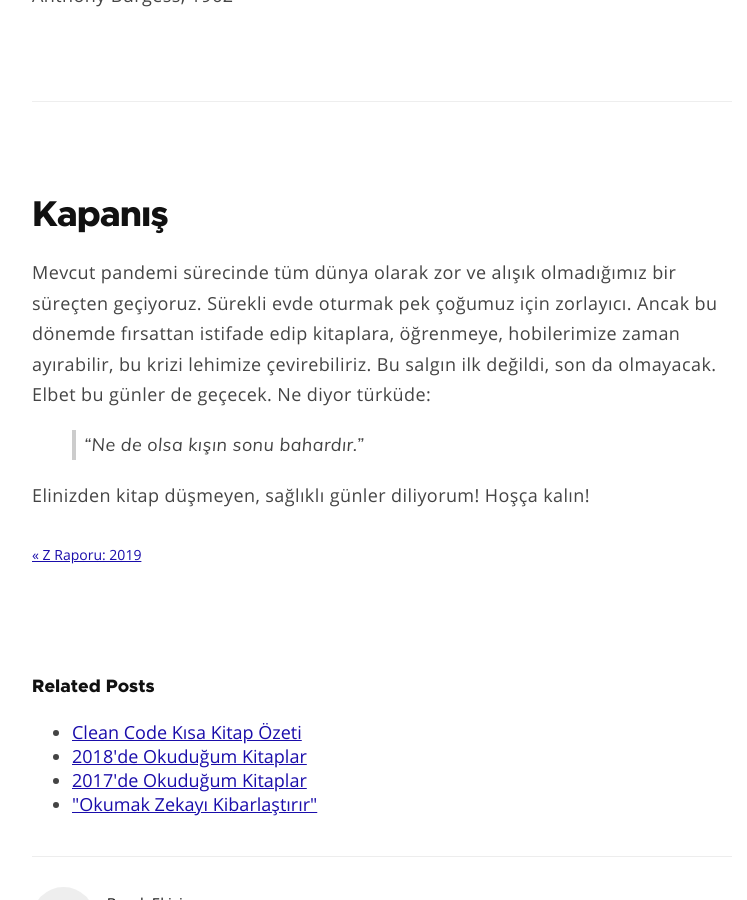
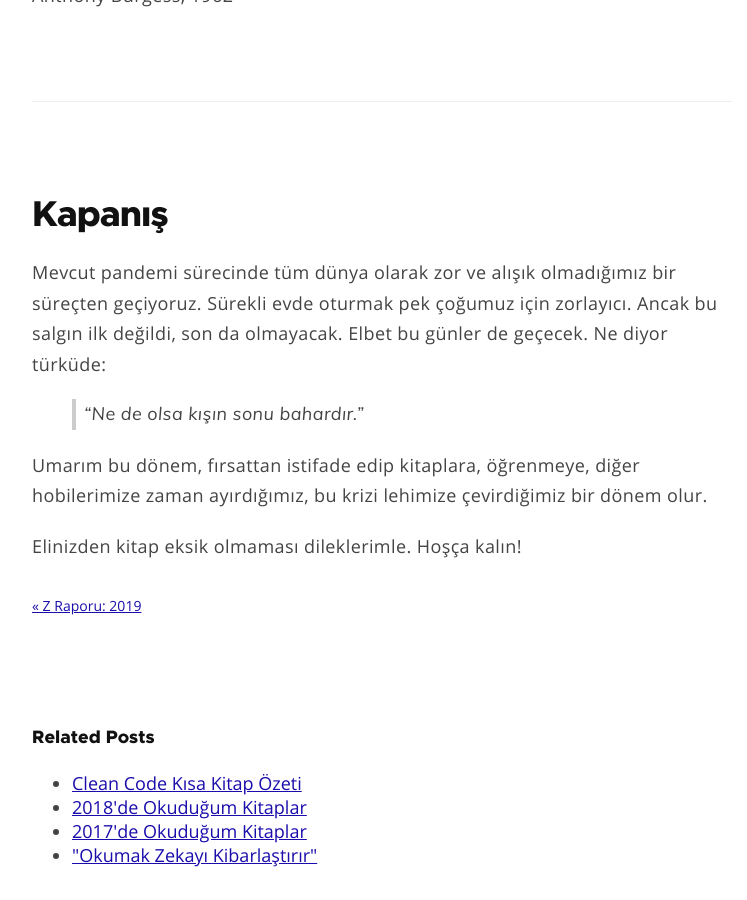
Before and after one commit to burakekici/burakekici.github.io, a Jekyll site: the page built from _posts/2020-04-19-kitaplar-2019.md, in a window 1280 px wide and 900 px high, scrolled down 20693 px. Shown: the whole window, without its empty margins (258-1005 px from the left). Built offline with Jekyll 4.4.1, drawn with Linux system fonts in a browser that asks for light colours; comment, search, counter and statistics services are not loaded.

Commit message:
Update 2020-04-19-kitaplar-2019.md

```diff
--- a/_posts/2020-04-19-kitaplar-2019.md
+++ b/_posts/2020-04-19-kitaplar-2019.md
@@ -381,10 +381,12 @@ Anthony Burgess, 1962
 
 # Kapanış
 
-Mevcut pandemi sürecinde tüm dünya olarak zor ve alışık olmadığımız bir süreçten geçiyoruz. Sürekli evde oturmak pek çoğumuz için zorlayıcı. Ancak bu dönemde fırsattan istifade edip kitaplara, öğrenmeye, hobilerimize zaman ayırabilir, bu krizi lehimize çevirebiliriz. Bu salgın ilk değildi, son da olmayacak. Elbet bu günler de geçecek. Ne diyor türküde:
+Mevcut pandemi sürecinde tüm dünya olarak zor ve alışık olmadığımız bir süreçten geçiyoruz. Sürekli evde oturmak pek çoğumuz için zorlayıcı.  Ancak bu salgın ilk değildi, son da olmayacak. Elbet bu günler de geçecek. Ne diyor türküde:
 
 > "Ne de olsa kışın sonu bahardır."
 
-Elinizden kitap düşmeyen, sağlıklı günler diliyorum! Hoşça kalın!
+Umarım bu dönem, fırsattan istifade edip kitaplara, öğrenmeye, diğer hobilerimize zaman ayırdığımız, bu krizi lehimize çevirdiğimiz bir dönem olur.
+
+Elinizden kitap eksik olmaması dileklerimle. Hoşça kalın!
 
 [cover]: ../assets/images/2020/kitaplar-2019/cover.jpg
```
